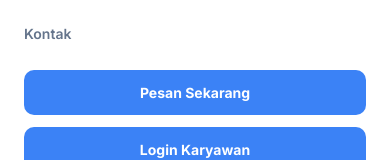
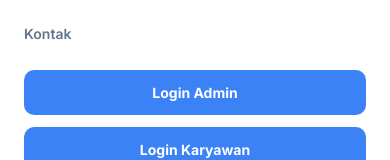
Before and after one commit to novacida00-create/pinang-laundry-frontend-v2, a React (Vite) app: page / in a window 390 px wide. Both pictures are taken after a click on the button 364 px from the left and 37 px from the top of the page. Shown: the part 256-416 px from the top of the page. Built offline with nearby package versions, Linux system fonts and the light colour scheme; no server answers.

Commit message:
fix: tambah tombol Login Admin di mobile menu landing page

```diff
--- a/src/pages/LandingPage.jsx
+++ b/src/pages/LandingPage.jsx
@@ -78,8 +78,9 @@ export default function LandingPage() {
             <a href="#services" style={styles.mobileNavLink} onClick={() => setMobileMenu(false)}>Layanan</a>
             <a href="#about" style={styles.mobileNavLink} onClick={() => setMobileMenu(false)}>Tentang</a>
             <a href="#contact" style={styles.mobileNavLink} onClick={() => setMobileMenu(false)}>Kontak</a>
+            <button onClick={() => { setMobileMenu(false); navigate("/login"); }} style={styles.mobileOrderBtn}>Login Admin</button>
+            <button onClick={() => { setMobileMenu(false); navigate("/karyawan/login"); }} style={styles.mobileOrderBtn}>Login Karyawan</button>
             <button onClick={() => { setMobileMenu(false); navigate("/customer/login"); }} style={styles.mobileOrderBtn}>Pesan Sekarang</button>
-            <button onClick={() => { setMobileMenu(false); navigate("/karyawan/login"); }} style={styles.mobileOrderBtn}>Login Karyawan</button>
           </div>
         )}
       </header>
```
